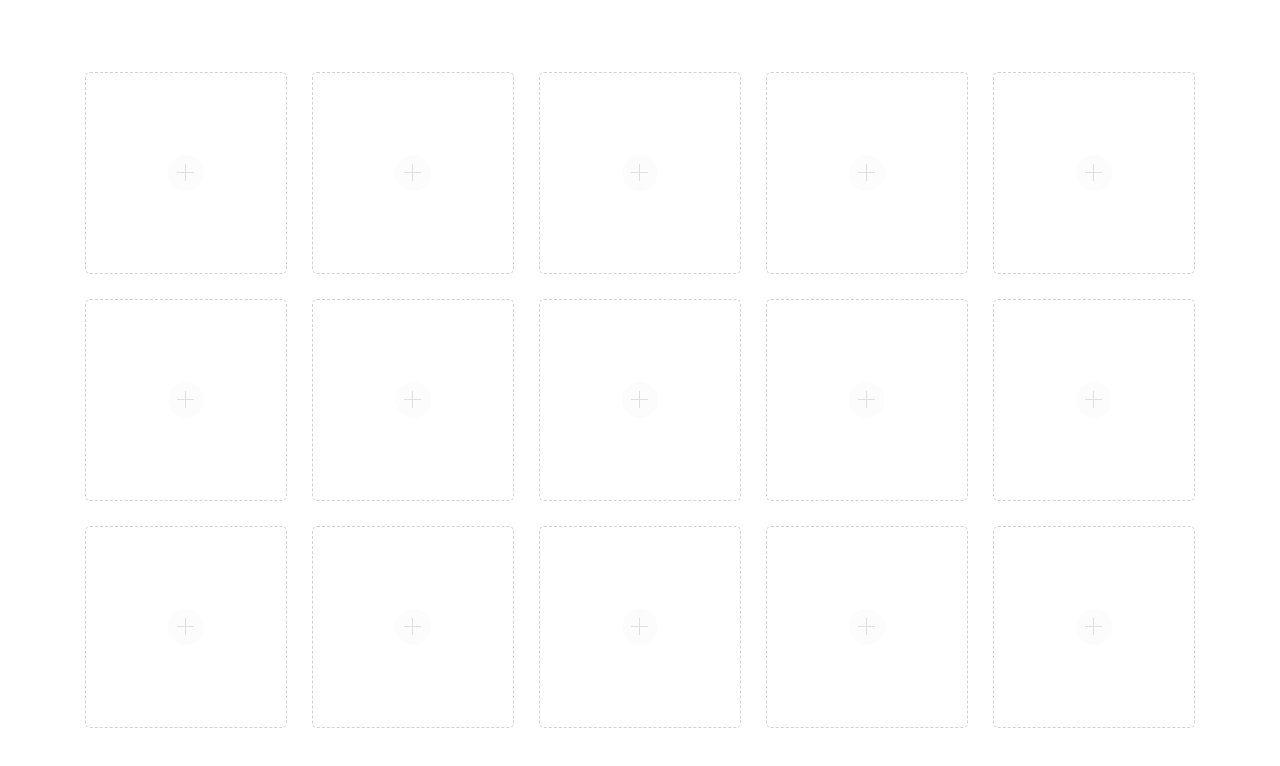
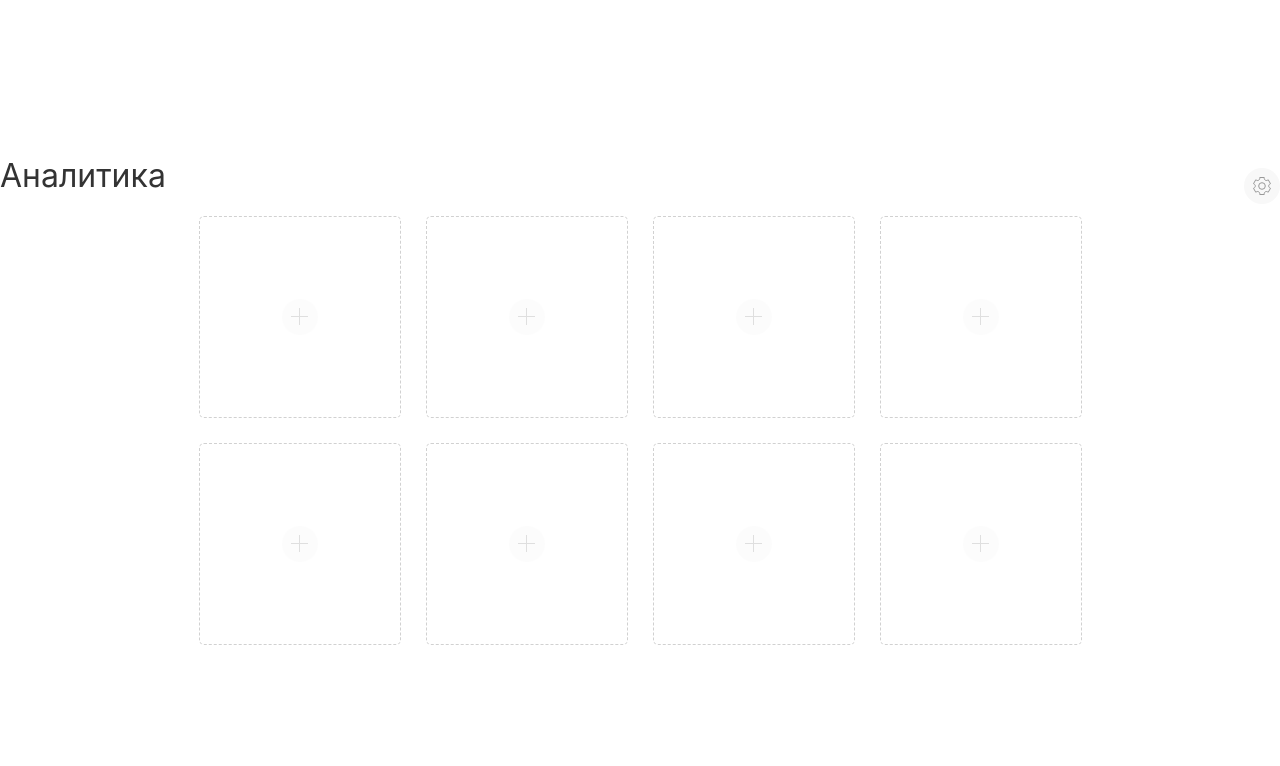
Before and after one commit to saspovych/redesign, a website: page index.html in a window 1280 px wide. Drawn offline with nearby package versions, Linux system fonts and the light colour scheme.

Commit message:
Попытка добавить заголовок с кнопкой включение \ отключения редактирования сетки

```diff
--- a/index.html
+++ b/index.html
@@ -8,6 +8,10 @@
 </head>
 <body>
    <div class="container">
+      <div class="container_title">
+         <h2>Аналитика</h2>
+         <a class="uk-icon uk-icon-button" uk-icon="cog" onclick="editToggle()"></a>
+      </div>
       <div id="grid" class="container_grid"></div>
       <div id="contextMenu" class="context_menu">
          <h5 class="uk-margin-remove uk-text-left">Маленькие (1х1)</h5>
@@ -53,5 +57,6 @@
    <script src="scripts/grid.js"></script>
    <script src="scripts/contextMenu.js"></script>
    <script src="scripts/widgets.js"></script>
+   <script src="scripts/editToggle.js"></script>
 </body>
 </html>
--- /dev/null
+++ b/scripts/editToggle.js
@@ -0,0 +1,14 @@
+let toggle = false
+
+function editToggle() {
+   const emptyElements = document.querySelectorAll(".empty_element")
+
+   emptyElements.forEach((element) => {
+      if (toggle) {
+         element.classList.remove("hidden")
+      } else {
+         element.classList.add("hidden")
+      }
+   })
+   toggle = !toggle
+}
--- a/scripts/grid.js
+++ b/scripts/grid.js
@@ -5,8 +5,8 @@
 let gridElementsLayout = []
 let gridEmptyLayout = []
 
-const numberElementsInRow = Math.floor(document.body.clientWidth / 225)
-const numberElementsInColumn = Math.floor(document.body.clientHeight / 225)
+const numberElementsInRow = Math.floor((document.body.clientWidth - 200) / 225)
+const numberElementsInColumn = Math.floor((document.body.clientHeight - 200) / 225)
 
 function generateGrid() {
    let divs = []
--- a/style.css
+++ b/style.css
@@ -18,12 +18,21 @@
    color: black;
 }
 
+
 /* Container */
 .container {
    display: flex;
+   flex-direction: column;
    justify-content: center;
    align-items: center;
    height: 100%;
+}
+
+.container_title {
+   display: flex;
+   justify-content: space-between;
+   align-items: center;
+   width: 100%;
 }
 
 .container_grid {
@@ -54,6 +63,10 @@
 .empty_preview {
    opacity: 0.6;
    background-color: whitesmoke;
+}
+
+.hidden {
+   visibility: hidden;
 }
 
 .grid_element:hover {
```
